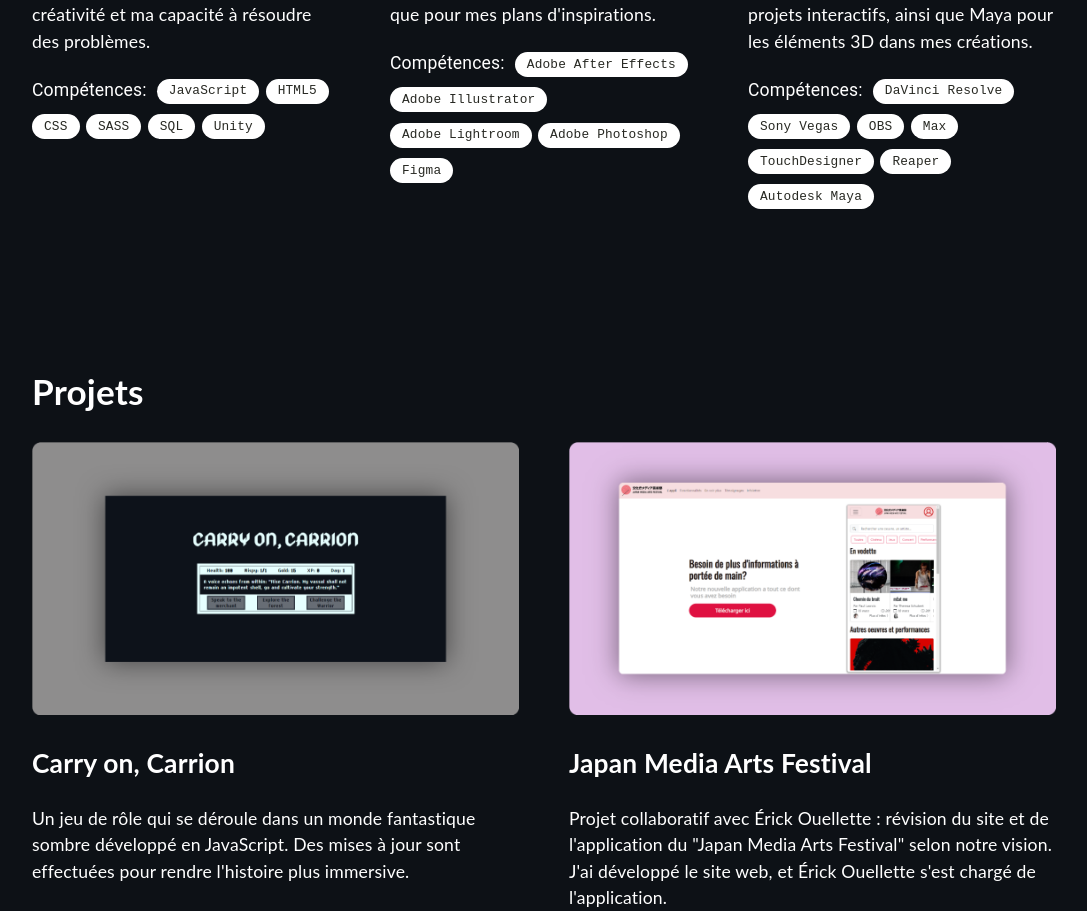
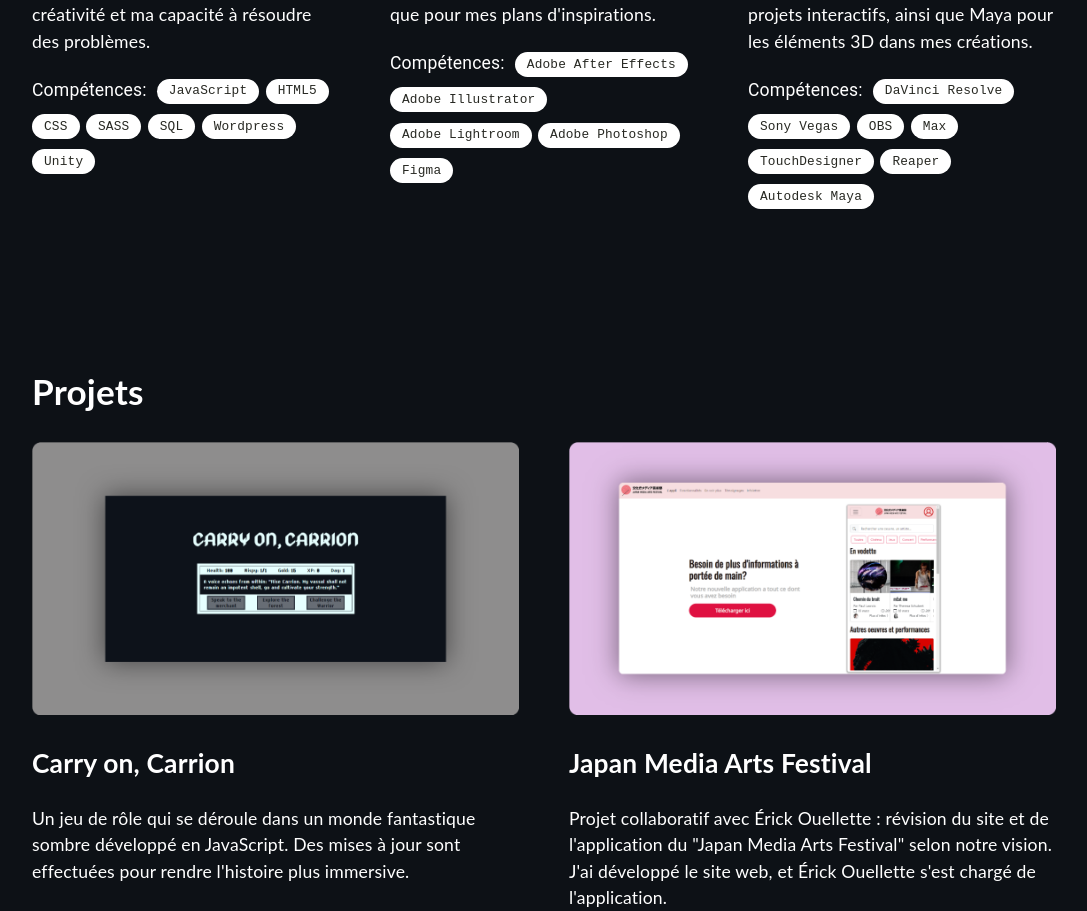
Before and after one commit to IhabMJR/IhabMJR.github.io, a React (Create React App) app: page / in a window 1280 px wide. Shown: the part 1707-2618 px from the top of the page, without its empty margins (96-1183 px from the left). Built offline with nearby package versions, Linux system fonts and the light colour scheme.

Commit message:
Update Expertise.tsx

```diff
--- a/src/components/Expertise.tsx
+++ b/src/components/Expertise.tsx
@@ -12,6 +12,7 @@
     "CSS",
     "SASS",
     "SQL",
+    "Wordpress",
     "Unity"
 ];
 
```
